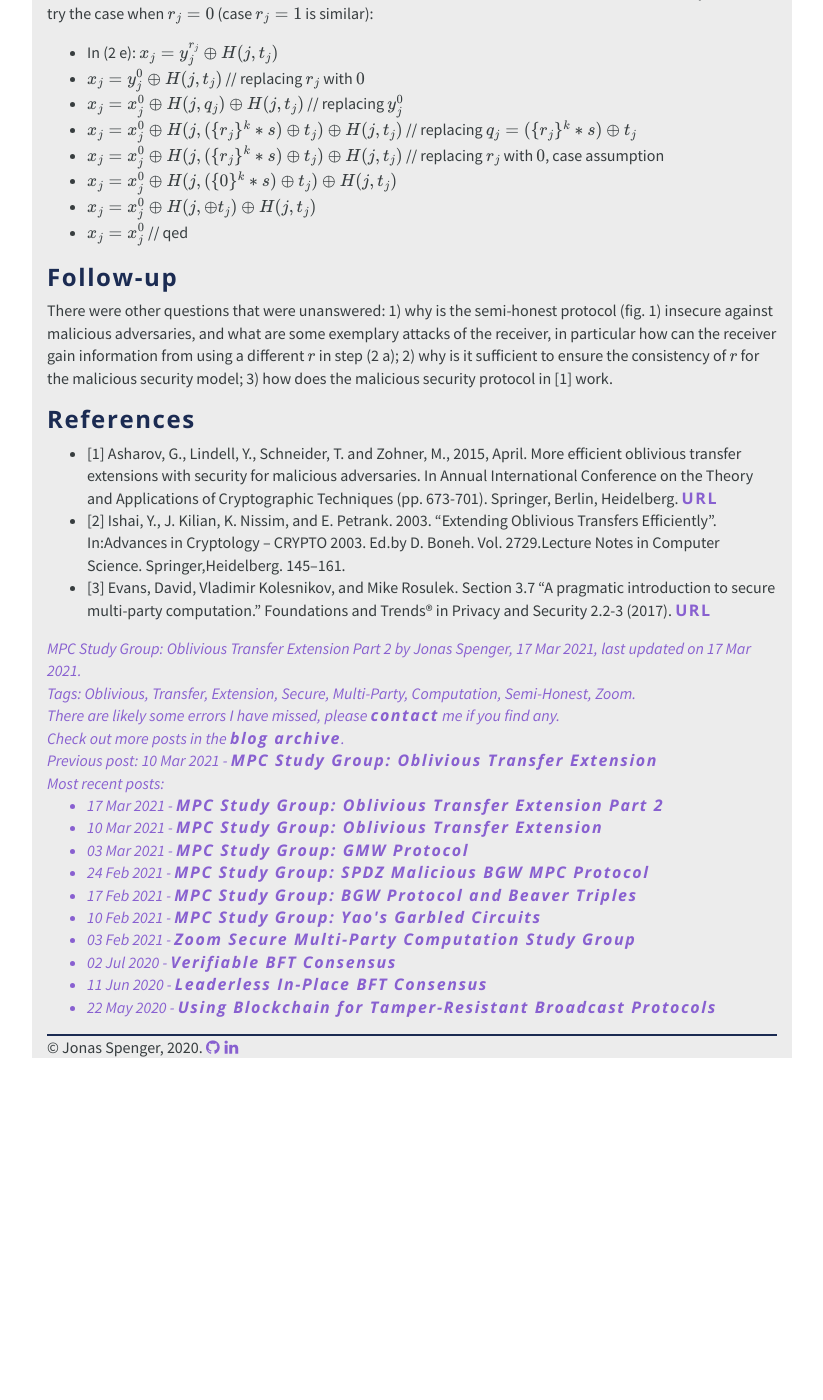
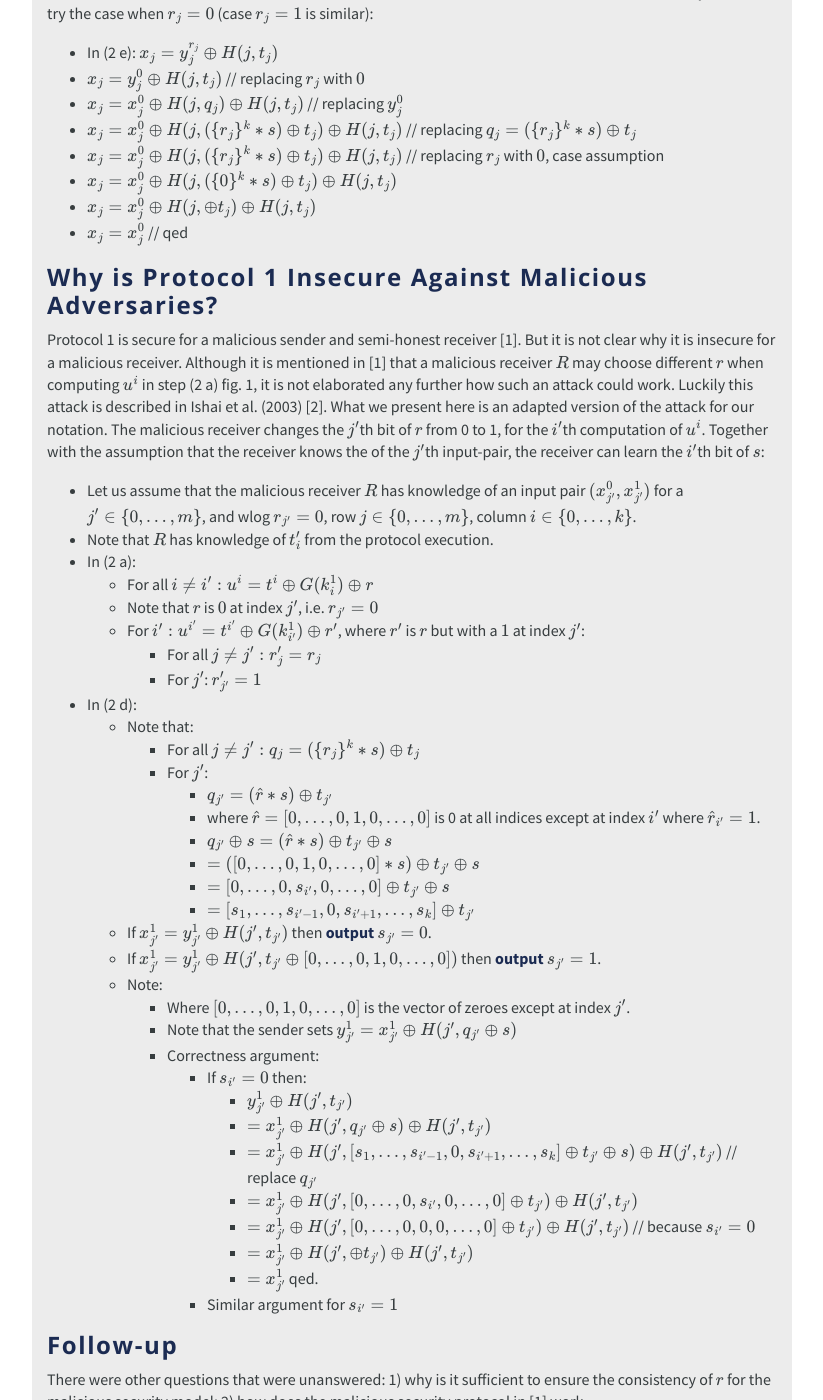
Before and after one commit to jspenger/jspenger.github.io, a Jekyll site: the page built from _posts/2021-03-17-oblivious-transfer-extension-part-2.md, in a window 1280 px wide and 1400 px high, scrolled down 2514 px. Shown: the whole window, without its empty margins (228-1051 px from the left). Built offline with Jekyll 4.4.1, drawn with Linux system fonts in a browser that asks for light colours; formulas are drawn with MathJax 3; before the commit the page ends 3572 px from its top, so only the background shows below that; some of the changed text lies outside the part shown.

Commit message:
update malicious attack for receiver

```diff
--- a/_posts/2021-03-17-oblivious-transfer-extension-part-2.md
+++ b/_posts/2021-03-17-oblivious-transfer-extension-part-2.md
@@ -90,9 +90,52 @@ Let us try the case when $r_j = 0$ (case $r_j = 1$ is similar):
 * $x_j = x_j^0 \oplus H(j, \oplus t_j) \oplus H(j, t_j)$
 * $x_j = x_j^0$  // qed
 
+## Why is Protocol 1 Insecure Against Malicious Adversaries?
+Protocol 1 is secure for a malicious sender and semi-honest receiver [1].
+But it is not clear why it is insecure for a malicious receiver.
+Although it is mentioned in [1] that a malicious receiver $R$ may choose different $r$ when computing $u^i$ in step (2 a) fig. 1, it is not elaborated any further how such an attack could work.
+Luckily this attack is described in Ishai et al. (2003) [2].
+What we present here is an adapted version of the attack for our notation.
+The malicious receiver changes the $j'$th bit of $r$ from 0 to 1, for the $i'$th computation of $u^i$.
+Together with the assumption that the receiver knows the of the $j'$th input-pair, the receiver can learn the $i'$th bit of $s$:
+* Let us assume that the malicious receiver $R$ has knowledge of an input pair $(x_{j'}^0, x_{j'}^1)$ for a $j' \in \\{0, ..., m\\}$, and wlog $r_{j'} = 0$, row $j \in \\{0, ..., m\\}$, column $i \in \\{0, ..., k\\}$.
+* Note that $R$ has knowledge of $t_i'$ from the protocol execution.
+* In (2 a):
+  * For all $i \neq i': u^i = t^i \oplus G(k_i^1) \oplus r$
+  * Note that $r$ is $0$ at index $j'$, i.e. $r_{j'} = 0$
+  * For $i': u^{i'} = t^{i'} \oplus G(k_{i'}^1) \oplus r'$, where $r'$ is $r$ but with a $1$ at index $j'$:
+    * For all $j \neq j': r'_j = r_j$
+    * For $j'$: $r'_{j'} = 1$
+* In (2 d):
+  * Note that:
+    * For all $j \neq j': q_j = (\\{r_j\\}^k * s) \oplus t_j$
+    * For $j'$:
+      * $q_{j'} = ( \hat{r} * s) \oplus t_{j'}$
+      * where $\hat{r} = [0, ..., 0, 1, 0, ..., 0]$ is 0 at all indices except at index $i'$ where $\hat{r}_{i'} = 1$.
+      * $q_{j'} \oplus s = ( \hat{r} * s) \oplus t_{j'} \oplus s$
+      * $= ( [0, ..., 0, 1, 0, ..., 0] * s) \oplus t_{j'} \oplus s$
+      * $= [0, ..., 0, s_{i'}, 0, ..., 0] \oplus t_{j'} \oplus s$
+      * $= [s_1, ..., s_{i'-1}, 0, s_{i'+1}, ..., s_{k}] \oplus t_{j'}$
+  * If $x_{j'}^1 = y_{j'}^1 \oplus H(j', t_{j'})$ then **output** $s_{j'} = 0$.
+  * If $x_{j'}^1 = y_{j'}^1 \oplus H(j', t_{j'} \oplus [0, ..., 0, 1, 0, ..., 0])$ then **output** $s_{j'} = 1$.
+  * Note:
+    * Where $[0, ..., 0, 1, 0, ..., 0]$ is the vector of zeroes except at index $j'$.
+    * Note that the sender sets $y_{j'}^1 =  x_{j'}^1 \oplus H(j', q_{j'} \oplus s)$
+    * Correctness argument:
+      * If $s_{i'} = 0$ then:
+        * $y_{j'}^1 \oplus H(j', t_{j'})$
+        * $= x_{j'}^1 \oplus H(j', q_{j'} \oplus s) \oplus H(j', t_{j'})$
+        * $= x_{j'}^1 \oplus H(j', [s_1, ..., s_{i'-1}, 0, s_{i'+1}, ..., s_{k}] \oplus t_{j'} \oplus s) \oplus H(j', t_{j'})$  // replace $ q_{j'}$
+        * $= x_{j'}^1 \oplus H(j', [0, ..., 0, s_{i'}, 0, ..., 0] \oplus t_{j'} ) \oplus H(j', t_{j'})$
+        * $= x_{j'}^1 \oplus H(j', [0, ..., 0, 0, 0, ..., 0] \oplus t_{j'} ) \oplus H(j', t_{j'})$  // because $s_{i'} = 0$
+        * $= x_{j'}^1 \oplus H(j', \oplus t_{j'} ) \oplus H(j', t_{j'})$
+        * $= x_{j'}^1$ qed.
+      * Similar argument for $s_{i'} = 1$
+
+
 ## Follow-up
-There were other questions that were unanswered: 1) why is the semi-honest protocol (fig. 1) insecure against malicious adversaries, and what are some exemplary attacks of the receiver, in particular how can the receiver gain information from using a different $r$ in step (2 a); 2) why is it sufficient to ensure the consistency of $r$ for the malicious security model;
-3) how does the malicious security protocol in [1] work.
+There were other questions that were unanswered: 1) why is it sufficient to ensure the consistency of $r$ for the malicious security model;
+2) how does the malicious security protocol in [1] work.
 
 ## References
 * [1] Asharov, G., Lindell, Y., Schneider, T. and Zohner, M., 2015, April. More efficient oblivious transfer extensions with security for malicious adversaries. In Annual International Conference on the Theory and Applications of Cryptographic Techniques (pp. 673-701). Springer, Berlin, Heidelberg. [URL](https://eprint.iacr.org/2015/061)
```
